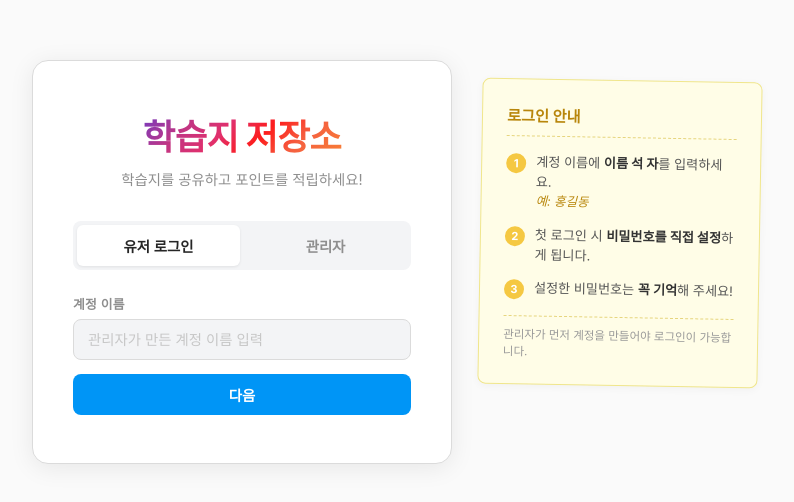
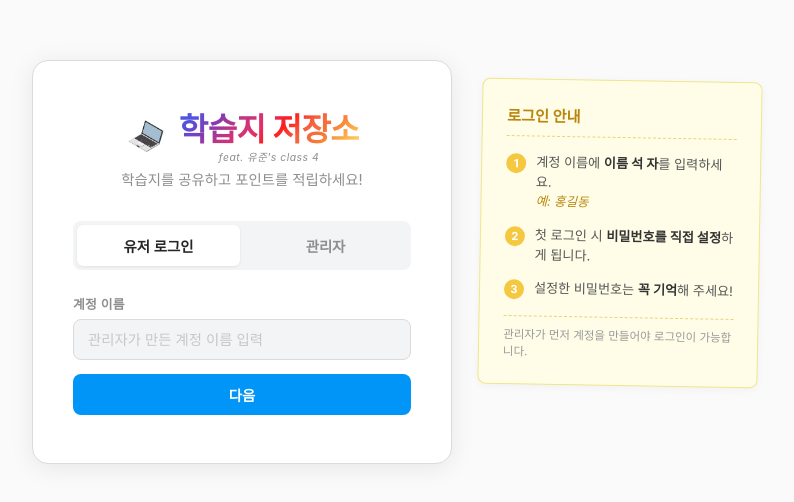
Before and after one commit to dwan41220/class4, a website: page public/index.html in a window 1280 px wide. Shown: the part 138-640 px from the top of the page, without its empty margins (218-1012 px from the left). Drawn offline with nearby package versions, Linux system fonts and the light colour scheme.

Commit message:
Add logo and subtitle to login page header

```diff
--- a/public/index.html
+++ b/public/index.html
@@ -18,7 +18,13 @@
   <div id="auth-page" class="auth-page">
     <div class="auth-wrapper">
       <div class="auth-card">
-        <h1>학습지 저장소</h1>
+        <div class="auth-logo">
+          <img src="/logo.png" alt="logo" class="auth-logo-img">
+          <div>
+            <h1>학습지 저장소</h1>
+            <div class="auth-logo-sub">feat. 유준's class 4</div>
+          </div>
+        </div>
         <p>학습지를 공유하고 포인트를 적립하세요!</p>
         <div class="auth-tabs">
           <button class="auth-tab active" onclick="switchAuthTab('user')">유저 로그인</button>
--- a/public/style.css
+++ b/public/style.css
@@ -271,14 +271,39 @@ textarea {
   line-height: 1.4
 }
 
+.auth-logo {
+  display: flex;
+  align-items: center;
+  justify-content: center;
+  gap: 12px;
+  margin-bottom: 4px
+}
+
+.auth-logo-img {
+  width: 42px;
+  height: 42px;
+  object-fit: contain
+}
+
+.auth-logo-sub {
+  font-size: .65rem;
+  font-weight: 400;
+  color: var(--text2);
+  letter-spacing: .5px;
+  font-style: italic;
+  margin-top: 2px
+}
+
 .auth-card h1 {
-  font-size: 2.2rem;
-  font-weight: 800;
+  font-family: 'Playfair Display', Georgia, serif;
+  font-size: 2rem;
+  font-weight: 700;
   background: var(--ig-gradient2);
   -webkit-background-clip: text;
   -webkit-text-fill-color: transparent;
-  margin-bottom: 8px;
-  letter-spacing: -.5px
+  margin-bottom: 0;
+  letter-spacing: -.5px;
+  line-height: 1.2
 }
 
 .auth-card p {
```
